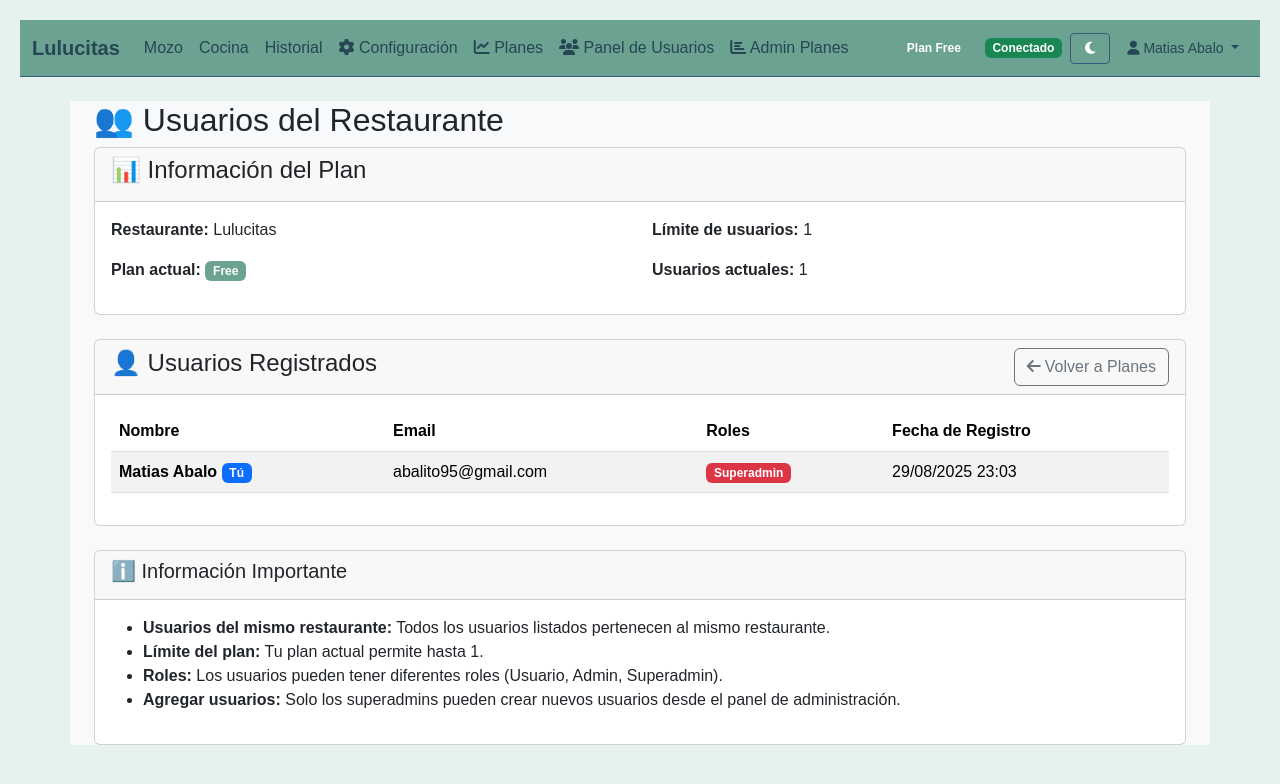
After one commit to Abalito04/App-resto, a Flask app: page /auth/usuarios_restaurante in a window 1280 px wide. The commit adds this page. Shown: the top 784 px of the page. Run offline with Flask 3, Linux system fonts and the light colour scheme; a user stored in the database is signed in; some libraries are stand-ins or nearby versions.

Commit message:
implementando sistema de planes

```diff
--- a/auth.py
+++ b/auth.py
@@ -488,9 +488,9 @@ def admin_planes():
         },
         'premium_full': {
             'nombre': 'Premium Full',
-            'descripcion': 'Plan completo sin limitaciones',
+            'descripcion': 'Plan completo para restaurantes grandes',
             'productos': 'Ilimitado',
-            'usuarios': 'Ilimitado',
+            'usuarios': 10,
             'pedidos_dia': 'Ilimitado',
             'precio': '$99/mes'
         }
@@ -562,9 +562,9 @@ def planes():
         },
         'premium_full': {
             'nombre': 'Premium Full',
-            'descripcion': 'Plan completo sin limitaciones',
+            'descripcion': 'Plan completo para restaurantes grandes',
             'productos': 'Ilimitado',
-            'usuarios': 'Ilimitado',
+            'usuarios': 10,
             'pedidos_dia': 'Ilimitado',
             'precio': '$99/mes'
         }
@@ -634,3 +634,19 @@ def contacto_plan():
         return redirect(url_for('auth.planes'))
 
     return render_template('auth/contacto_plan.html')
+
+@auth_bp.route('/usuarios_restaurante')
+@login_required
+def usuarios_restaurante():
+    """Ver usuarios del restaurante actual"""
+    if not current_user.restaurante:
+        flash('Usuario sin restaurante asignado', 'error')
+        return redirect(url_for('index_redirect'))
+
+    usuarios_info = current_user.restaurante.get_usuarios_info()
+    limits = current_user.restaurante.get_plan_limits()
+
+    return render_template('auth/usuarios_restaurante.html',
+                         usuarios=usuarios_info,
+                         limits=limits,
+                         restaurante=current_user.restaurante)
--- a/models.py
+++ b/models.py
@@ -66,10 +66,10 @@ class Restaurante(db.Model):
             },
             'premium_full': {
                 'productos': -1,  # Sin límite
-                'usuarios': -1,   # Sin límite
+                'usuarios': 10,   # Máximo 10 usuarios
                 'pedidos_dia': -1, # Sin límite
                 'nombre': 'Premium Full',
-                'descripcion': 'Plan completo sin limitaciones'
+                'descripcion': 'Plan completo para restaurantes grandes'
             }
         }
         return limits.get(self.plan, limits['free'])
@@ -84,11 +84,12 @@ class Restaurante(db.Model):
         return current_count < limits['productos'], limits['productos'] - current_count
 
     def can_add_user(self):
-        """Verifica si puede agregar más usuarios"""
+        """Verifica si puede agregar más usuarios al mismo restaurante"""
         limits = self.get_plan_limits()
         if limits['usuarios'] == -1:
             return True, None
 
+        # Contar solo usuarios activos del mismo restaurante
         current_count = Usuario.query.filter_by(restaurante_id=self.id, activo=True).count()
         return current_count < limits['usuarios'], limits['usuarios'] - current_count
 
@@ -103,6 +104,21 @@ class Restaurante(db.Model):
                 Pedido.fecha >= datetime.now().replace(hour=0, minute=0, second=0, microsecond=0)
             ).count()
         }
+
+    def get_usuarios_info(self):
+        """Retorna información detallada de los usuarios del restaurante"""
+        usuarios = Usuario.query.filter_by(restaurante_id=self.id, activo=True).all()
+        return [
+            {
+                'id': u.id,
+                'nombre': u.nombre,
+                'email': u.email,
+                'es_admin': u.es_admin,
+                'es_superadmin': u.es_superadmin,
+                'fecha_creacion': u.fecha_creacion
+            }
+            for u in usuarios
+        ]
 
 class Producto(db.Model):
     id = db.Column(db.Integer, primary_key=True)
--- a/templates/auth/contacto_plan.html
+++ b/templates/auth/contacto_plan.html
@@ -56,7 +56,7 @@
                                     <select class="form-select" id="plan_solicitado" name="plan_solicitado" required>
                                         <option value="">Selecciona un plan</option>
                                         <option value="Premium 1">Premium 1 - $29/mes (30 productos, 3 usuarios)</option>
-                                        <option value="Premium Full">Premium Full - $99/mes (Sin límites)</option>
+                                        <option value="Premium Full">Premium Full - $99/mes (Hasta 10 usuarios)</option>
                                     </select>
                                 </div>
                             </div>
--- a/templates/auth/planes.html
+++ b/templates/auth/planes.html
@@ -47,6 +47,10 @@
                             {% else %}
                                 <span class="badge bg-success">Disponible</span>
                             {% endif %}
+                            <br><br>
+                            <a href="{{ url_for('auth.usuarios_restaurante') }}" class="btn btn-outline-primary btn-sm">
+                                <i class="fas fa-eye me-1"></i>Ver Usuarios
+                            </a>
                         </div>
                     </div>
                 </div>
@@ -113,7 +117,7 @@
             <ul>
                 <li><strong>Free:</strong> Ideal para probar el sistema. Limitado a 10 productos y 1 usuario.</li>
                 <li><strong>Premium 1:</strong> Para restaurantes pequeños. 30 productos y 3 usuarios.</li>
-                <li><strong>Premium Full:</strong> Sin limitaciones. Para restaurantes grandes.</li>
+                <li><strong>Premium Full:</strong> Hasta 10 usuarios. Para restaurantes grandes.</li>
                 <li>Los límites se aplican en tiempo real. No podrás agregar más productos/usuarios si alcanzas el límite.</li>
                 <li>Solo los superadmins pueden cambiar planes.</li>
             </ul>
--- /dev/null
+++ b/templates/auth/usuarios_restaurante.html
@@ -0,0 +1,107 @@
+{% extends "base.html" %}
+{% block content %}
+
+<div class="container mt-4">
+    <h2>👥 Usuarios del Restaurante</h2>
+
+    {% with messages = get_flashed_messages(with_categories=True) %}
+        {% if messages %}
+            {% for category, message in messages %}
+                <div class="alert alert-{{ 'danger' if category == 'error' else 'success' }} alert-dismissible fade show">
+                    {{ message }}
+                    <button type="button" class="btn-close" data-bs-dismiss="alert"></button>
+                </div>
+            {% endfor %}
+        {% endif %}
+    {% endwith %}
+
+    <!-- Información del Plan -->
+    <div class="card mb-4">
+        <div class="card-header">
+            <h4>📊 Información del Plan</h4>
+        </div>
+        <div class="card-body">
+            <div class="row">
+                <div class="col-md-6">
+                    <p><strong>Restaurante:</strong> {{ restaurante.nombre }}</p>
+                    <p><strong>Plan actual:</strong> <span class="badge bg-info">{{ restaurante.plan|title }}</span></p>
+                </div>
+                <div class="col-md-6">
+                    <p><strong>Límite de usuarios:</strong> {{ limits.usuarios if limits.usuarios != -1 else 'Ilimitado' }}</p>
+                    <p><strong>Usuarios actuales:</strong> {{ usuarios|length }}</p>
+                </div>
+            </div>
+        </div>
+    </div>
+
+    <!-- Lista de Usuarios -->
+    <div class="card">
+        <div class="card-header d-flex justify-content-between align-items-center">
+            <h4>👤 Usuarios Registrados</h4>
+            <a href="{{ url_for('auth.planes') }}" class="btn btn-outline-secondary">
+                <i class="fas fa-arrow-left me-1"></i>Volver a Planes
+            </a>
+        </div>
+        <div class="card-body">
+            {% if usuarios %}
+                <div class="table-responsive">
+                    <table class="table table-striped">
+                        <thead>
+                            <tr>
+                                <th>Nombre</th>
+                                <th>Email</th>
+                                <th>Roles</th>
+                                <th>Fecha de Registro</th>
+                            </tr>
+                        </thead>
+                        <tbody>
+                            {% for usuario in usuarios %}
+                            <tr>
+                                <td>
+                                    <strong>{{ usuario.nombre }}</strong>
+                                    {% if usuario.id == current_user.id %}
+                                        <span class="badge bg-primary">Tú</span>
+                                    {% endif %}
+                                </td>
+                                <td>{{ usuario.email }}</td>
+                                <td>
+                                    {% if usuario.es_superadmin %}
+                                        <span class="badge bg-danger">Superadmin</span>
+                                    {% elif usuario.es_admin %}
+                                        <span class="badge bg-warning">Admin</span>
+                                    {% else %}
+                                        <span class="badge bg-secondary">Usuario</span>
+                                    {% endif %}
+                                </td>
+                                <td>{{ usuario.fecha_creacion.strftime('%d/%m/%Y %H:%M') if usuario.fecha_creacion else 'N/A' }}</td>
+                            </tr>
+                            {% endfor %}
+                        </tbody>
+                    </table>
+                </div>
+            {% else %}
+                <div class="text-center py-4">
+                    <i class="fas fa-users fa-3x text-muted mb-3"></i>
+                    <p class="text-muted">No hay usuarios registrados en este restaurante.</p>
+                </div>
+            {% endif %}
+        </div>
+    </div>
+
+    <!-- Información Adicional -->
+    <div class="card mt-4">
+        <div class="card-header">
+            <h5>ℹ️ Información Importante</h5>
+        </div>
+        <div class="card-body">
+            <ul>
+                <li><strong>Usuarios del mismo restaurante:</strong> Todos los usuarios listados pertenecen al mismo restaurante.</li>
+                <li><strong>Límite del plan:</strong> Tu plan actual permite hasta {{ limits.usuarios if limits.usuarios != -1 else 'usuarios ilimitados' }}.</li>
+                <li><strong>Roles:</strong> Los usuarios pueden tener diferentes roles (Usuario, Admin, Superadmin).</li>
+                <li><strong>Agregar usuarios:</strong> Solo los superadmins pueden crear nuevos usuarios desde el panel de administración.</li>
+            </ul>
+        </div>
+    </div>
+</div>
+
+{% endblock %}
```
